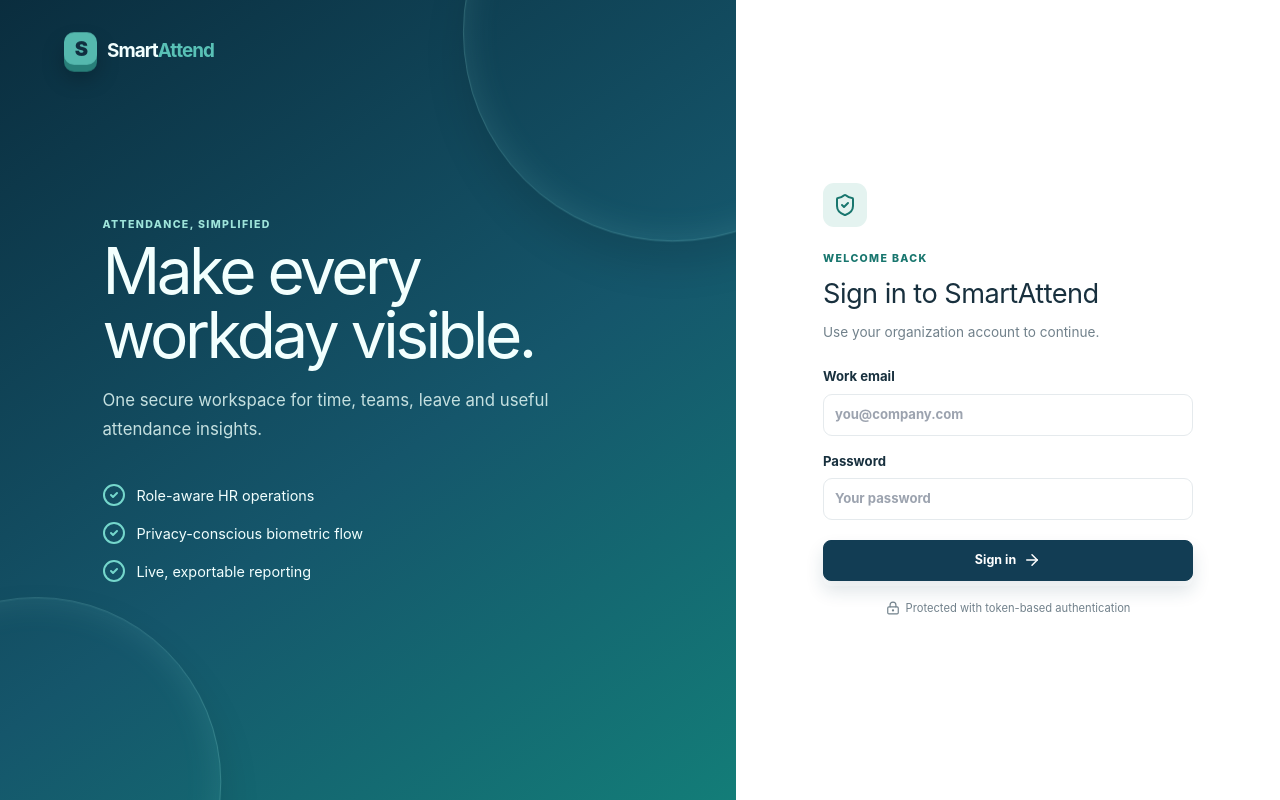
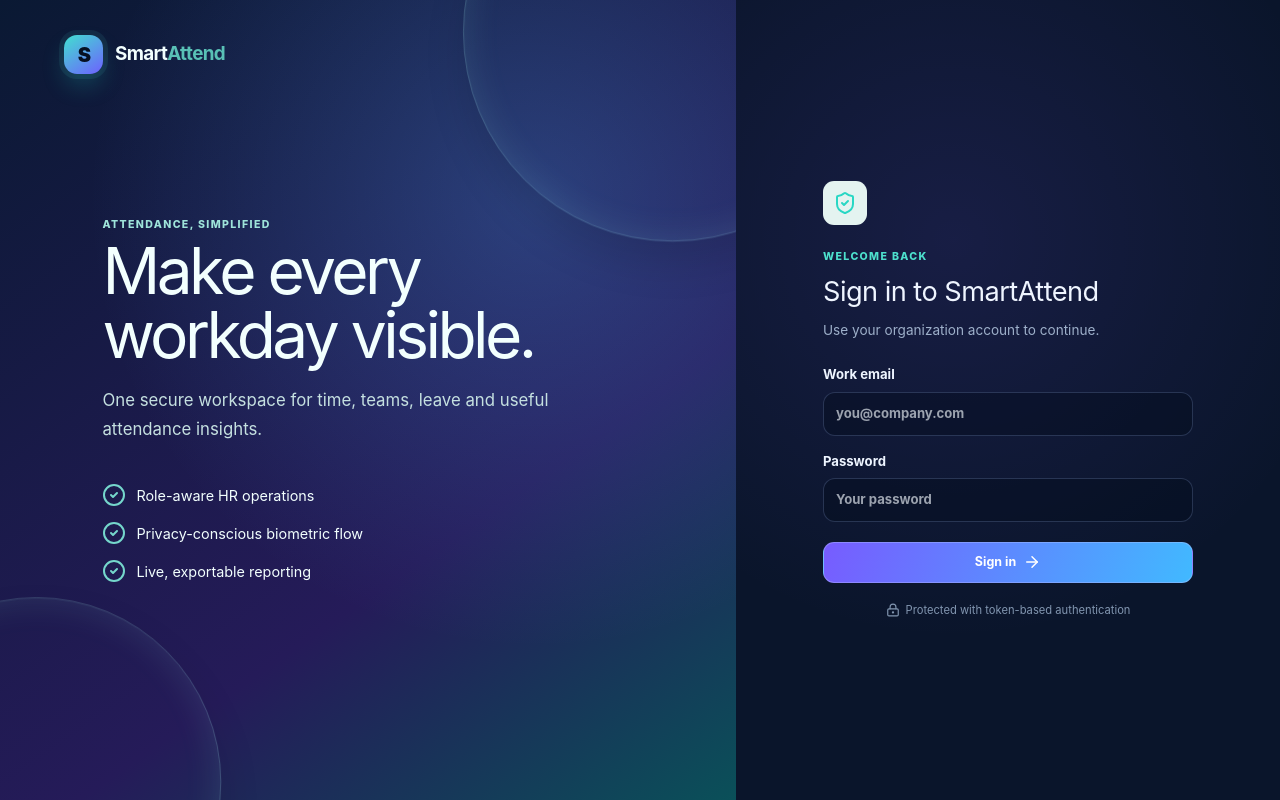
Before and after one commit to Honeykant4523/attendence-management-system, a React (Vite) app in the folder frontend/: page /login in a window 1280 px wide. Built offline with nearby package versions, Linux system fonts and the light colour scheme; no server answers.

Commit message:
Redesign interface with Aurora Command Center theme

```diff
--- a/frontend/src/index.css
+++ b/frontend/src/index.css
@@ -100,3 +100,29 @@ body { background:radial-gradient(circle at 85% 3%, rgba(79, 194, 180, .14), tra
 
 /* Matter.js physics background: visual only, never captures clicks or keyboard input. */
 .dashboard-stage { isolation:isolate; min-height:620px; position:relative; }.dashboard-content { position:relative; z-index:1; }.dashboard-physics { inset:0; opacity:.72; overflow:hidden; pointer-events:none; position:absolute; z-index:0; }.dashboard-physics canvas { height:100%!important; left:0; position:absolute; top:0; width:100%!important; }[data-theme="dark"] .dashboard-physics { opacity:.4; }@media (prefers-reduced-motion:reduce) { .dashboard-physics { display:none; } }
+
+/* Aurora Command Center theme. This layer intentionally restyles existing components only. */
+:root { --ink:#eef5ff; --muted:#9aacc4; --paper:#07101f; --panel:rgba(15,29,52,.78); --line:rgba(166,196,255,.16); --primary:#7c5cff; --teal:#28d7c4; --blue:#55a6ff; --orange:#ffb45b; --purple:#ad85ff; --shadow:0 20px 50px rgba(0,0,0,.33); background:#07101f; }
+[data-theme="dark"] { --ink:#f3f7ff; --muted:#9aacc4; --paper:#07101f; --panel:rgba(15,29,52,.78); --line:rgba(166,196,255,.16); --primary:#987cff; --teal:#34e0ca; --blue:#67b2ff; --orange:#ffc065; --purple:#bc9cff; --shadow:0 20px 50px rgba(0,0,0,.43); }
+body { background:radial-gradient(circle at 74% -8%, rgba(91,88,255,.26), transparent 30rem), radial-gradient(circle at 7% 80%, rgba(40,215,196,.15), transparent 33rem), #07101f; color:var(--ink); }
+body::before { background-image:linear-gradient(rgba(147,177,255,.035) 1px, transparent 1px),linear-gradient(90deg, rgba(147,177,255,.035) 1px, transparent 1px); background-size:38px 38px; content:""; inset:0; pointer-events:none; position:fixed; z-index:-1; }
+input,select,textarea { background:rgba(2,9,23,.35); border-color:rgba(163,192,255,.2); border-radius:12px; color:var(--ink); padding:11px 12px; }
+input:focus,select:focus,textarea:focus { border-color:var(--teal); box-shadow:0 0 0 3px rgba(40,215,196,.14),0 0 24px rgba(40,215,196,.13); }
+.app-shell { perspective:none; }.app-shell::before,.app-shell::after { display:none; }
+.sidebar { background:linear-gradient(180deg,rgba(11,23,43,.98),rgba(6,15,30,.98)); border-right:1px solid rgba(180,205,255,.13); box-shadow:20px 0 50px rgba(0,0,0,.22); padding:27px 14px 17px; transform:none; width:262px; }
+.brand { gap:12px; letter-spacing:-.035em; }.brand-mark { background:linear-gradient(145deg,#41e0cf,#6e60ff); border-radius:13px; box-shadow:0 0 0 5px rgba(88,221,211,.08),0 12px 22px rgba(27,198,184,.22); color:#061022; height:39px; transform:none; width:39px; }.brand small { color:#839ab8; font-size:.61rem; letter-spacing:.04em; text-transform:uppercase; }
+.sidebar nav { gap:8px; margin-top:53px; }.sidebar nav a { border:1px solid transparent; border-radius:13px; color:#9fb2cc; font-size:.84rem; padding:12px 13px; }.sidebar nav a:hover { background:rgba(104,120,255,.11); border-color:rgba(154,173,255,.16); color:#fff; transform:none; }.sidebar nav a.active { background:linear-gradient(100deg,rgba(104,95,255,.34),rgba(39,211,194,.13)); border-color:rgba(136,139,255,.29); box-shadow:inset 3px 0 #39ddca,0 10px 20px rgba(0,0,0,.12); color:#fff; transform:none; }
+.sidebar-bottom { border-top-color:rgba(177,200,255,.12); }.employee-mini>span { background:linear-gradient(145deg,#ffd17d,#f59d5f); box-shadow:0 5px 13px rgba(245,157,95,.2); }.logout { color:#91a6c2; }.logout:hover { color:#ff9f9f; }
+main { margin-left:262px; }.topbar { background:rgba(7,16,31,.7); backdrop-filter:blur(22px); border-bottom-color:rgba(175,204,255,.12); box-shadow:none; }.topbar-greeting span,.eyebrow { color:#4de0cd; }.topbar-greeting b { color:#dce8fa; }.icon-button { color:#afc1d9; }.icon-button:hover { background:rgba(144,164,255,.12); color:#fff; }.chat-trigger { background:linear-gradient(110deg,#7659ff,#43baff); border:1px solid rgba(190,198,255,.34); border-radius:12px; box-shadow:0 8px 25px rgba(76,92,255,.26); color:#fff; }
+.page-content { max-width:1580px; padding:42px clamp(22px,4vw,60px) 64px; }.page-title h1 { color:#f0f5ff; font-size:clamp(2rem,3.2vw,2.7rem); letter-spacing:-.07em; }.page-title>div>p:not(.eyebrow) { color:#a5b6cd; }.live-pill { background:rgba(30,207,176,.1); border:1px solid rgba(58,225,194,.26); box-shadow:0 0 24px rgba(40,215,196,.07); color:#5ae8d3; }.muted-pill { background:rgba(255,180,91,.1); border-color:rgba(255,180,91,.22); color:#ffc16b; }
+.stat-grid { gap:18px; }.stat-card,.panel,.report-kpis div { backdrop-filter:blur(18px); background:linear-gradient(135deg,rgba(23,42,72,.86),rgba(11,23,43,.78)); border-color:rgba(175,204,255,.15); border-radius:18px; box-shadow:0 18px 40px rgba(0,0,0,.21),inset 0 1px rgba(255,255,255,.05); }.stat-card { min-height:143px; padding:21px; }.stat-card::after { background:linear-gradient(90deg,transparent,rgba(255,255,255,.22),transparent); content:""; height:1px; left:18px; position:absolute; right:18px; top:0; }.stat-card { overflow:hidden; position:relative; }.stat-card:hover,.panel:hover,.report-kpis div:hover { border-color:rgba(91,210,255,.31); box-shadow:0 28px 52px rgba(0,0,0,.33),0 0 34px rgba(78,110,255,.08),inset 0 1px rgba(255,255,255,.07); transform:translateY(-4px); }.stat-card p,.panel-title p { color:#9eafc6; }.stat-card strong { color:#f1f6ff; }.stat-icon,.section-icon { background:linear-gradient(145deg,rgba(83,166,255,.27),rgba(92,104,255,.13)); border:1px solid rgba(124,174,255,.18); box-shadow:none; color:#7cc2ff; transform:none; }.stat-card.green .stat-icon { background:rgba(40,215,196,.12); color:#48e0ce; }.stat-card.orange .stat-icon { background:rgba(255,180,91,.13); color:#ffc36d; }.stat-card.purple .stat-icon { background:rgba(180,133,255,.14); color:#c5a7ff; }
+.panel { padding:23px; }.panel-title h2 { color:#eaf2ff; }.chart-panel { overflow:hidden; }.dashboard-grid { gap:18px; }.checkin-summary { background:linear-gradient(132deg,#142c67,#452d89 55%,#176d76); border-color:rgba(143,199,255,.26); box-shadow:0 24px 45px rgba(10,32,77,.35),inset 0 1px rgba(255,255,255,.14); transform:none; }.checkin-summary:after { background:radial-gradient(circle,rgba(97,233,218,.36),transparent 66%); }.checkin-summary .eyebrow { color:#76f5e5; }.checkin-summary p:not(.eyebrow) { color:#d5e4fc; }
+.primary-button,.secondary-button,.outline-button { border-radius:11px; box-shadow:none; }.primary-button { background:linear-gradient(110deg,#775cff,#41b9ff); border-color:rgba(179,190,255,.4); }.secondary-button { background:rgba(40,215,196,.1); border-color:rgba(40,215,196,.23); color:#55ead7; }.outline-button { background:rgba(145,164,255,.06); border-color:rgba(171,196,255,.18); color:#dbe8fb; }.primary-button:hover,.secondary-button:hover,.outline-button:hover,.chat-trigger:hover { box-shadow:0 9px 24px rgba(54,130,255,.22); transform:translateY(-2px); }.primary-button:active,.secondary-button:active,.outline-button:active,.chat-trigger:active { transform:translateY(1px); }
+.table-wrap { border:1px solid rgba(175,204,255,.11); border-radius:13px; }.table-wrap table { overflow:hidden; }.table-wrap th { background:rgba(4,12,26,.38); border-bottom-color:rgba(175,204,255,.14); color:#8fa8c5; padding:14px 13px; }.table-wrap td { border-bottom-color:rgba(175,204,255,.09); color:#d7e4f4; }.table-wrap tbody tr { transition:background .16s; }.table-wrap tbody tr:hover { background:rgba(105,120,255,.09); }.status { border:1px solid currentColor; background:transparent!important; box-shadow:0 0 14px currentColor; }.status.present,.status.approved { color:#51dfc6; }.status.pending,.status.half_day { color:#ffca78; }.status.absent,.status.rejected { color:#ff9393; }.status.leave,.status.holiday { color:#c5a7ff; }
+.search-box { background:rgba(4,12,26,.3); border-color:rgba(175,204,255,.17); border-radius:11px; }.search-box input { background:transparent; }.alert { border:1px solid; border-radius:13px; }.alert.success { background:rgba(35,196,163,.12); border-color:rgba(50,224,192,.26); color:#64e9d5; }.alert.error { background:rgba(244,99,99,.11); border-color:rgba(255,140,140,.26); color:#ffa5a5; }
+.modal-backdrop { background:rgba(1,7,18,.74); backdrop-filter:blur(10px); }.modal { background:linear-gradient(145deg,#152a4c,#0b1830); border:1px solid rgba(179,205,255,.2); border-radius:20px; box-shadow:0 30px 80px rgba(0,0,0,.55); }.camera { border:1px solid rgba(108,220,255,.24); box-shadow:0 16px 38px rgba(0,0,0,.3); }.balance-grid>div { background:rgba(7,17,34,.42); border:1px solid rgba(175,204,255,.09); }.rate { background:rgba(175,204,255,.12); }.rate i { background:linear-gradient(90deg,#31dac6,#57a9ff); }.insight-note { background:rgba(83,166,255,.1); border-color:rgba(104,181,255,.2); color:#a9d4ff; }
+.chat-panel { background:linear-gradient(145deg,#142a4d,#09162c); border-color:rgba(173,201,255,.19); border-radius:18px; box-shadow:0 25px 60px rgba(0,0,0,.4); }.chat-panel header { background:linear-gradient(110deg,#735bff,#268fca); }.chat-messages .bot { background:rgba(145,164,255,.12); }.chat-messages .user { background:rgba(40,215,196,.17); color:#cafff8; }.chat-panel form { border-top-color:rgba(175,204,255,.13); }
+.profile-card { background:linear-gradient(145deg,rgba(37,65,112,.87),rgba(18,34,65,.82)); }.profile-avatar { box-shadow:0 0 0 7px rgba(89,178,255,.08),0 15px 30px rgba(61,94,255,.32); }.support-icon { background:linear-gradient(145deg,rgba(83,166,255,.25),rgba(124,92,255,.2)); border:1px solid rgba(129,178,255,.2); box-shadow:none; color:#7cc7ff; }.support-link { color:#75d4ff; }.support-note { background:rgba(145,164,255,.1); }
+.login-page { background:#07101f; }.login-pitch { background:radial-gradient(circle at 73% 25%,rgba(85,166,255,.27),transparent 28rem),linear-gradient(145deg,#0a1933,#251b59 65%,#0a5059); }.login-form-wrap { background:radial-gradient(circle at 40% 30%,rgba(124,92,255,.12),transparent 25rem),#0a152b; }.login-form h2 { color:#eff5ff; }.login-form .muted { color:#9eb0ca; }.login-foot { color:#8296b0; }
+.dashboard-physics { opacity:.46; }.dashboard-stage { min-height:650px; }[data-theme="dark"] .dashboard-physics { opacity:.34; }
+@media (max-width:760px) { .sidebar { background:#09182f; width:265px; }.sidebar.open { transform:translateX(0); }.topbar { background:rgba(7,16,31,.9); }.page-content { padding:28px 16px 42px; }.stat-card { min-height:125px; }.panel { border-radius:16px; padding:17px; } }
```
